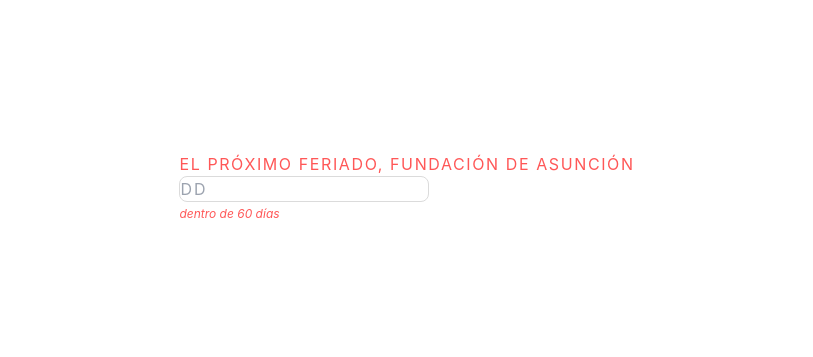
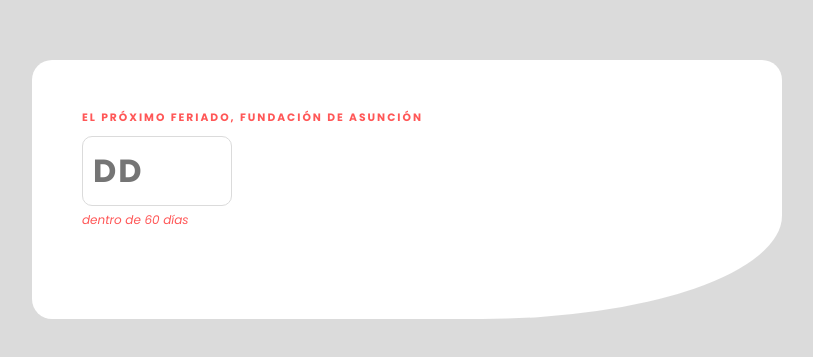
Before and after one commit to fedechaves/feriado-py-app, a React (Vite) app: page / in a window 1280 px wide. Shown: the part 211-568 px from the top of the page, without its empty margins (233-1046 px from the left). Built offline with nearby package versions, Linux system fonts and the light colour scheme.

Commit message:
main css format

```diff
--- a/src/App.tsx
+++ b/src/App.tsx
@@ -54,19 +54,24 @@ const rtf = new Intl.RelativeTimeFormat("es-PY", {numeric: "auto"});
 
 function App() {
   return (
-    <main className="flex justify-center items-center h-100vh">
-      <div className="bg-white">
-        <div className="flex mb-35px">
+    <main className="container">
+      {/* flex justify-center items-center h-100vh   */}
+      <div className="content">
+        {/* bg-white */}
+        <div className="input">
+          {/* flex mb-35px */}
           <div>
-            <h6 className="uppercase tracking-widest text-[#FF5757]">
+            <h6>
+              {/* uppercase tracking-widest text-[#FF5757] */}
               El próximo feriado, {nextHoliday.motivo}
             </h6>
             <input
-              className="w-150px p-10px mt-10px mr-20px rounded-lg border-[0.5px] border-solid border-[#DBDBDB] tracking-[0.125rem] caret-[#854dff] focus:border-solid focus:border-0.5px focus:border-[#854dff]" //outline none missed - focus and border fix pls
+              className="" //outline none missed - focus and border fix pls -w-150px p-10px mt-10px mr-20px rounded-lg border-[0.5px] border-solid border-[#DBDBDB] tracking-[0.125rem] caret-[#854dff] focus:border-solid focus:border-0.5px focus:border-[#854dff]
               placeholder="DD"
               type="text"
             />
-            <p className="italic text-xs font-normal text-[#FF5757] my-1  mx-0">
+            <p className="error">
+              {/* italic text-xs font-normal text-[#FF5757] my-1  mx-0 */}
               {rtf.format(dayDiff, "days")}
             </p>
           </div>
--- a/src/main.tsx
+++ b/src/main.tsx
@@ -3,7 +3,7 @@ import ReactDOM from "react-dom/client";
 
 import App from "./App.tsx";
 
-import "./index.css";
+import "./main.css";
 
 ReactDOM.createRoot(document.getElementById("root") as HTMLElement).render(
   <React.StrictMode>
```
